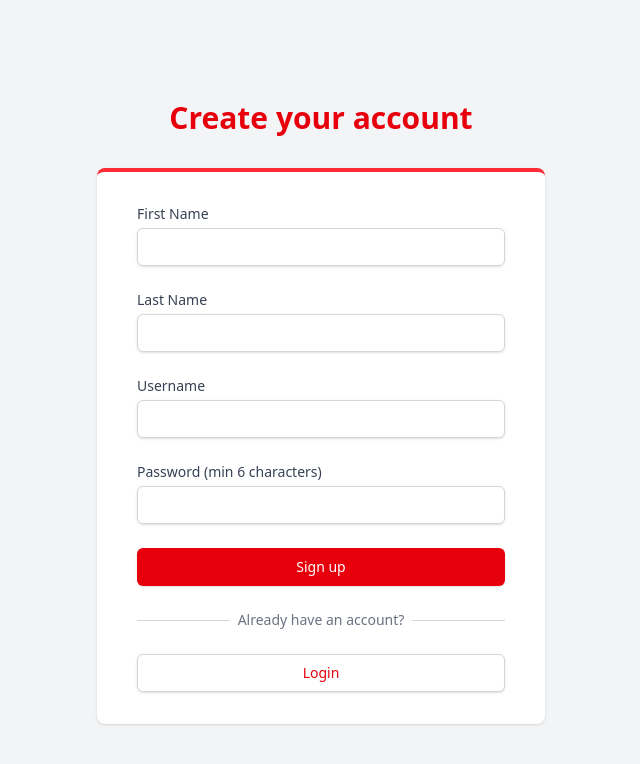
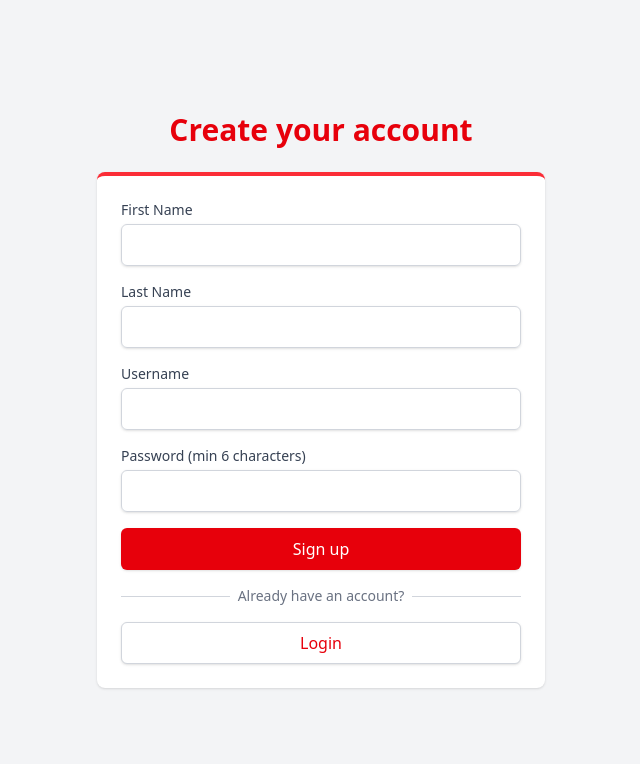
Before and after one commit to yogi-verma/Code-Legalist-frontend, a React (Vite) app: page /signup in a window 1280 px wide. Shown: the top 764 px of the page, without its empty margins (319-959 px from the left). Built offline with nearby package versions, Linux system fonts and the light colour scheme.

Commit message:
update signup/login

```diff
--- a/src/components/Login.jsx
+++ b/src/components/Login.jsx
@@ -31,9 +31,8 @@
         setToken(response.token);
         setIsAuthenticated(true);
 
-        // Show success toast
         toast.success('Login successful! Redirecting...', {
-            position: "top-right",
+          position: "top-center",
           autoClose: 2000,
           hideProgressBar: false,
           closeOnClick: true,
@@ -45,19 +44,27 @@
         setTimeout(() => {
           navigate('/dashboard');
         }, 2000);
-
       }
     } catch (err) {
       setError(err.message || 'Invalid username or password');
+      toast.error(err.message || 'Login failed', {
+        position: "top-center",
+        autoClose: 3000,
+        hideProgressBar: false,
+        closeOnClick: true,
+        pauseOnHover: true,
+        draggable: true,
+        progress: undefined,
+      });
+    } finally {
+      setIsLoading(false);
     }
   };
 
   return (
-    <div className="min-h-screen bg-gray-100 flex flex-col justify-center py-12 sm:px-6 lg:px-8">
-
-        {/* Toast Container */}
+    <div className="min-h-screen bg-gray-100 flex flex-col justify-center px-4 py-6 sm:px-6 lg:px-8">
       <ToastContainer
-        position="top-right"
+        position="top-center"
         autoClose={2000}
         hideProgressBar={false}
         newestOnTop={false}
@@ -68,17 +75,16 @@
         pauseOnHover
       />
 
-
-      <div className="sm:mx-auto sm:w-full sm:max-w-md">
-        <h2 className="mt-6 text-center text-3xl font-extrabold text-red-600">
+      <div className="mx-auto w-full max-w-md">
+        <h2 className="text-center text-2xl md:text-3xl font-extrabold text-red-600">
           Welcome Back!
         </h2>
       </div>
 
-      <div className="mt-8 sm:mx-auto sm:w-full sm:max-w-md">
-        <div className="bg-white py-8 px-4 shadow sm:rounded-lg sm:px-10 border-t-4 border-red-500">
+      <div className="mt-6 mx-auto w-full max-w-md">
+        <div className="bg-white py-6 px-4 shadow sm:rounded-lg sm:px-6 border-t-4 border-red-500">
           {error && (
-            <div className="mb-4 bg-red-50 border-l-4 border-red-500 p-4">
+            <div className="mb-4 bg-red-50 border-l-4 border-red-500 p-3">
               <div className="flex">
                 <div className="flex-shrink-0">
                   <svg className="h-5 w-5 text-red-500" xmlns="http://www.w3.org/2000/svg" viewBox="0 0 20 20" fill="currentColor">
@@ -92,7 +98,7 @@
             </div>
           )}
 
-          <form className="space-y-6" onSubmit={handleSubmit}>
+          <form className="space-y-4" onSubmit={handleSubmit}>
             <div>
               <label htmlFor="username" className="block text-sm font-medium text-gray-700">
                 Username
@@ -106,7 +112,7 @@
                   value={formData.username}
                   onChange={handleChange}
                   autoComplete="username"
-                  className="appearance-none block w-full px-3 py-2 border border-gray-300 rounded-md shadow-sm placeholder-gray-400 focus:outline-none focus:ring-red-500 focus:border-red-500 sm:text-sm"
+                  className="appearance-none block w-full px-3 py-2 border border-gray-300 rounded-md shadow-sm placeholder-gray-400 focus:outline-none focus:ring-red-500 focus:border-red-500 text-sm sm:text-base"
                 />
               </div>
             </div>
@@ -125,36 +131,18 @@
                   value={formData.password}
                   onChange={handleChange}
                   autoComplete="current-password"
-                  className="appearance-none block w-full px-3 py-2 border border-gray-300 rounded-md shadow-sm placeholder-gray-400 focus:outline-none focus:ring-red-500 focus:border-red-500 sm:text-sm"
+                  className="appearance-none block w-full px-3 py-2 border border-gray-300 rounded-md shadow-sm placeholder-gray-400 focus:outline-none focus:ring-red-500 focus:border-red-500 text-sm sm:text-base"
                 />
               </div>
             </div>
-
-            {/* <div className="flex items-center justify-between">
-              <div className="flex items-center">
-                <input
-                  id="remember-me"
-                  name="remember-me"
-                  type="checkbox"
-                  className="h-4 w-4 text-red-600 focus:ring-red-500 border-gray-300 rounded"
-                />
-                <label htmlFor="remember-me" className="ml-2 block text-sm text-gray-900">
-                  Remember me
-                </label>
-              </div>
-
-              <div className="text-sm">
-                <a href="#" className="font-medium text-red-600 hover:text-red-500">
-                  Forgot your password?
-                </a>
-              </div>
-            </div> */}
 
             <div>
               <button
                 type="submit"
                 disabled={isLoading}
-                className="w-full flex justify-center py-2 px-4 border border-transparent rounded-md shadow-sm text-sm font-medium text-white bg-red-600 hover:bg-red-700 focus:outline-none focus:ring-2 focus:ring-offset-2 focus:ring-red-500"
+                className={`w-full flex justify-center py-2 px-4 border border-transparent rounded-md shadow-sm text-sm sm:text-base font-medium text-white ${
+                  isLoading ? "bg-red-400" : "bg-red-600 hover:bg-red-700"
+                } focus:outline-none focus:ring-2 focus:ring-offset-2 focus:ring-red-500`}
               >
                 {isLoading ? (
                   <>
@@ -171,7 +159,7 @@
             </div>
           </form>
 
-          <div className="mt-6">
+          <div className="mt-4">
             <div className="relative">
               <div className="absolute inset-0 flex items-center">
                 <div className="w-full border-t border-gray-300"></div>
@@ -183,7 +171,7 @@
               </div>
             </div>
 
-            <div className="mt-6 grid grid-cols-2 gap-3">
+            <div className="mt-4 grid grid-cols-2 gap-3">
               <div>
                 <a
                   href="#"
@@ -210,7 +198,7 @@
             </div>
           </div>
 
-          <div className="mt-6 text-center">
+          <div className="mt-4 text-center">
             <p className="text-sm text-gray-600">
               Don't have an account?{' '}
               <Link to="/signup" className="font-medium text-red-600 hover:text-red-500">
--- a/src/components/Signup.jsx
+++ b/src/components/Signup.jsx
@@ -31,7 +31,7 @@
       const response = await signup(formData);
 
       toast.success("Signup successful! Redirecting to dashboard...", {
-        position: "top-right",
+        position: "top-center",
         autoClose: 3000,
         hideProgressBar: false,
         closeOnClick: true,
@@ -50,7 +50,7 @@
     } catch (err) {
       setError(err.message || "Registration failed. Username may be taken.");
       toast.error(err.message || "Registration failed", {
-        position: "top-right",
+        position: "top-center",
         autoClose: 3000,
         hideProgressBar: false,
         closeOnClick: true,
@@ -64,9 +64,9 @@
   };
 
   return (
-    <div className="min-h-screen bg-gray-100 flex flex-col justify-center py-12 sm:px-6 lg:px-8">
+    <div className="min-h-screen bg-gray-100 flex flex-col justify-center px-4 py-6 sm:px-6 lg:px-8">
       <ToastContainer
-        position="top-right"
+        position="top-center"
         autoClose={3000}
         hideProgressBar={false}
         newestOnTop={false}
@@ -78,15 +78,15 @@
       />
 
       <div className="sm:mx-auto sm:w-full sm:max-w-md">
-        <h2 className="mt-6 text-center text-3xl font-extrabold text-red-600">
+        <h2 className="text-center text-2xl md:text-3xl font-extrabold text-red-600">
           Create your account
         </h2>
       </div>
 
-      <div className="mt-8 sm:mx-auto sm:w-full sm:max-w-md">
-        <div className="bg-white py-8 px-4 shadow sm:rounded-lg sm:px-10 border-t-4 border-red-500">
+      <div className="mt-6 mx-auto w-full max-w-md">
+        <div className="bg-white py-6 px-4 shadow sm:rounded-lg sm:px-6 border-t-4 border-red-500">
           {error && (
-            <div className="mb-4 bg-red-50 border-l-4 border-red-500 p-4">
+            <div className="mb-4 bg-red-50 border-l-4 border-red-500 p-3">
               <div className="flex">
                 <div className="flex-shrink-0">
                   <svg
@@ -109,7 +109,7 @@
             </div>
           )}
 
-          <form className="space-y-6" onSubmit={handleSubmit}>
+          <form className="space-y-4" onSubmit={handleSubmit}>
             <div>
               <label
                 htmlFor="firstName"
@@ -126,7 +126,7 @@
                   value={formData.firstName}
                   onChange={handleChange}
                   autoComplete="given-name"
-                  className="appearance-none block w-full px-3 py-2 border border-gray-300 rounded-md shadow-sm placeholder-gray-400 focus:outline-none focus:ring-red-500 focus:border-red-500 sm:text-sm"
+                  className="appearance-none block w-full px-3 py-2 border border-gray-300 rounded-md shadow-sm placeholder-gray-400 focus:outline-none focus:ring-red-500 focus:border-red-500 text-sm sm:text-base"
                 />
               </div>
             </div>
@@ -147,7 +147,7 @@
                   value={formData.lastName}
                   onChange={handleChange}
                   autoComplete="family-name"
-                  className="appearance-none block w-full px-3 py-2 border border-gray-300 rounded-md shadow-sm placeholder-gray-400 focus:outline-none focus:ring-red-500 focus:border-red-500 sm:text-sm"
+                  className="appearance-none block w-full px-3 py-2 border border-gray-300 rounded-md shadow-sm placeholder-gray-400 focus:outline-none focus:ring-red-500 focus:border-red-500 text-sm sm:text-base"
                 />
               </div>
             </div>
@@ -168,7 +168,7 @@
                   value={formData.username}
                   onChange={handleChange}
                   autoComplete="username"
-                  className="appearance-none block w-full px-3 py-2 border border-gray-300 rounded-md shadow-sm placeholder-gray-400 focus:outline-none focus:ring-red-500 focus:border-red-500 sm:text-sm"
+                  className="appearance-none block w-full px-3 py-2 border border-gray-300 rounded-md shadow-sm placeholder-gray-400 focus:outline-none focus:ring-red-500 focus:border-red-500 text-sm sm:text-base"
                 />
               </div>
             </div>
@@ -190,7 +190,7 @@
                   value={formData.password}
                   onChange={handleChange}
                   autoComplete="new-password"
-                  className="appearance-none block w-full px-3 py-2 border border-gray-300 rounded-md shadow-sm placeholder-gray-400 focus:outline-none focus:ring-red-500 focus:border-red-500 sm:text-sm"
+                  className="appearance-none block w-full px-3 py-2 border border-gray-300 rounded-md shadow-sm placeholder-gray-400 focus:outline-none focus:ring-red-500 focus:border-red-500 text-sm sm:text-base"
                 />
               </div>
             </div>
@@ -199,7 +199,7 @@
               <button
                 type="submit"
                 disabled={isLoading}
-                className={`w-full flex justify-center py-2 px-4 border border-transparent rounded-md shadow-sm text-sm font-medium text-white ${
+                className={`w-full flex justify-center py-2 px-4 border border-transparent rounded-md shadow-sm text-sm sm:text-base font-medium text-white ${
                   isLoading ? "bg-red-400" : "bg-red-600 hover:bg-red-700"
                 } focus:outline-none focus:ring-2 focus:ring-offset-2 focus:ring-red-500`}
               >
@@ -234,7 +234,7 @@
             </div>
           </form>
 
-          <div className="mt-6">
+          <div className="mt-4">
             <div className="relative">
               <div className="absolute inset-0 flex items-center">
                 <div className="w-full border-t border-gray-300"></div>
@@ -246,10 +246,10 @@
               </div>
             </div>
 
-            <div className="mt-6">
+            <div className="mt-4">
               <Link
                 to="/"
-                className="w-full flex justify-center py-2 px-4 border border-gray-300 rounded-md shadow-sm text-sm font-medium text-red-600 bg-white hover:bg-gray-50 focus:outline-none focus:ring-2 focus:ring-offset-2 focus:ring-red-500"
+                className="w-full flex justify-center py-2 px-4 border border-gray-300 rounded-md shadow-sm text-sm sm:text-base font-medium text-red-600 bg-white hover:bg-gray-50 focus:outline-none focus:ring-2 focus:ring-offset-2 focus:ring-red-500"
               >
                 Login
               </Link>
```
Lines whose indentation alone changed are shown as unchanged.
